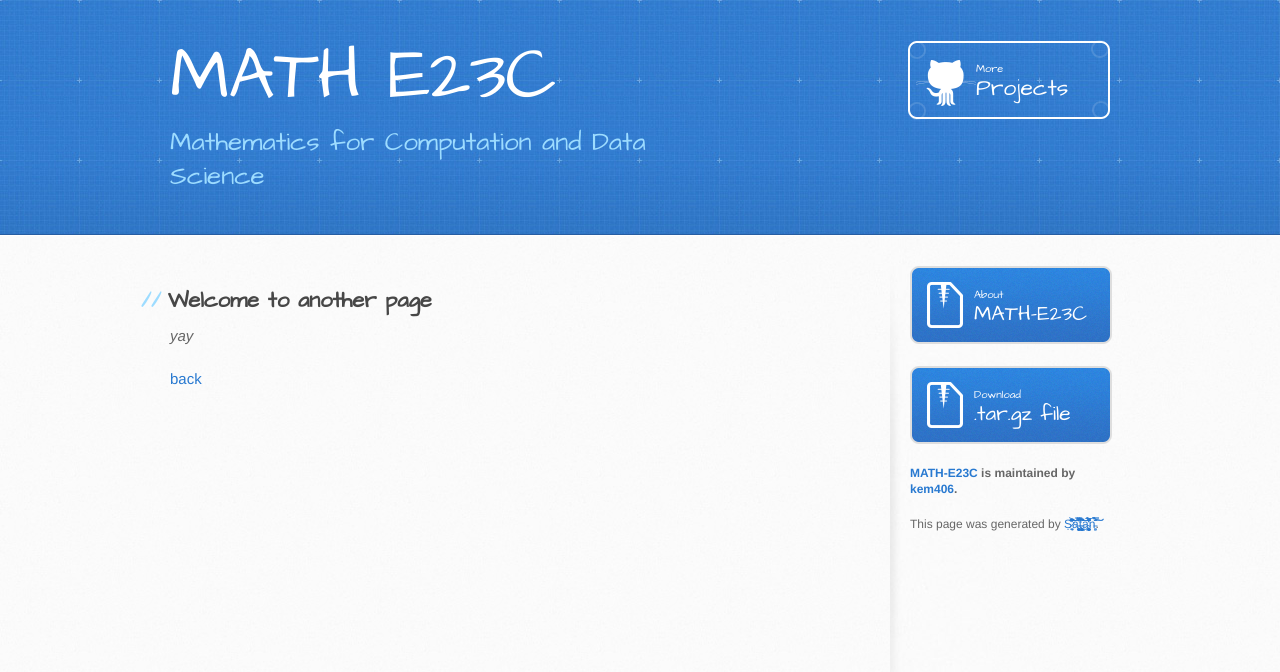
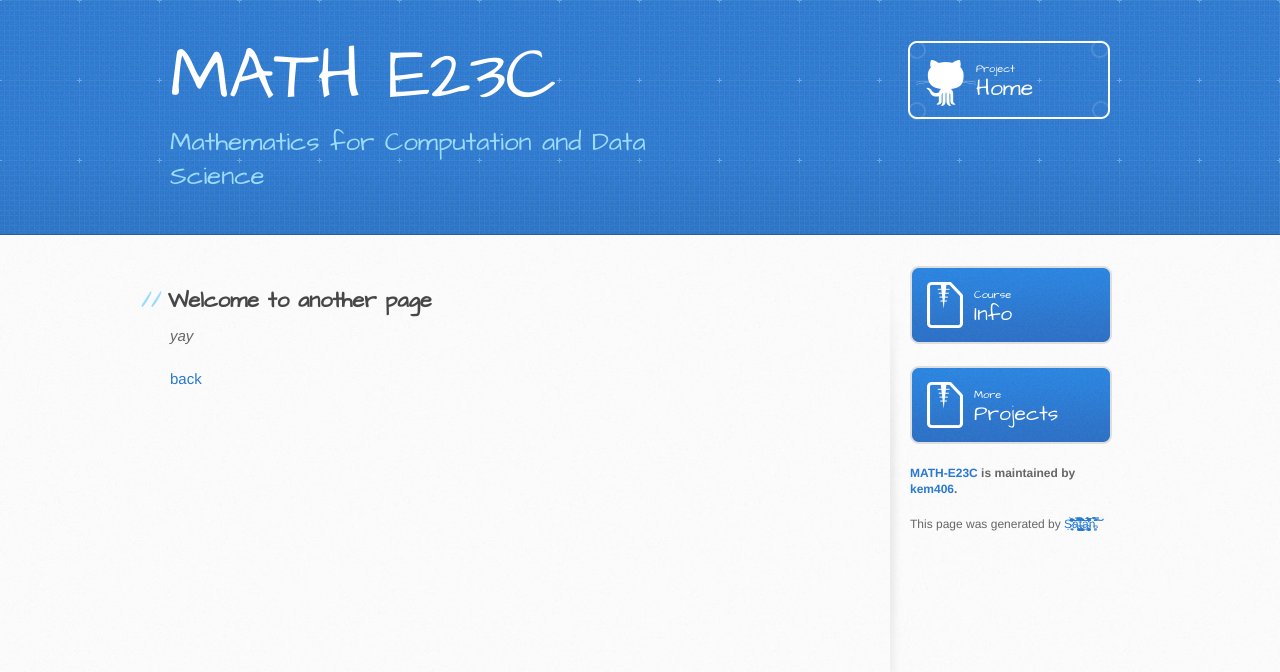
Before and after one commit to kem406/MATH-E23C, a Jekyll site: the page built from another-page.md, in a window 1280 px wide. Shown: the top 672 px of the page. Built offline with Jekyll 4.4.1, drawn with Linux system fonts in a browser that asks for light colours; our own code applies the rules of GitHub Pages for plain Markdown files.

Commit message:
Update default.html

```diff
--- a/_layouts/default.html
+++ b/_layouts/default.html
@@ -22,7 +22,7 @@
         </a>
         <h2>{{ site.description | default: site.github.project_tagline }}</h2>
         {% if site.github.is_project_page %}
-          <a href="{{ site.github.repository_url }}" class="button"><small>More</small>Projects</a>
+          <a href="http://kem406.github.io/MATH-E23C" class="button"><small>Project</small>Home</a>
         {% endif %}
         {% if site.github.is_user_page %}
           <a href="{{ site.github.owner_url }}" class="button"><small>Follow me on</small> GitHub</a>
@@ -38,18 +38,18 @@
 
         <aside id="sidebar">
           {% if site.show_downloads %}
-            <a href="{{ site.github.zip_url }}" class="button">
-              <small>About</small>
-              MATH-E23C
+            <a href="https://www.math.harvard.edu/course/mathematics-23c/" class="button">
+              <small>Course</small>
+              Info
             </a>
-            <a href="{{ site.github.tar_url }}" class="button">
-              <small>Download</small>
-              .tar.gz file
+            <a href="http://kenmichalek.com" class="button">
+              <small>More</small>
+              Projects
             </a>
           {% endif %}
 
           {% if site.github.is_project_page %}
-            <p class="repo-owner"><a href="{{ site.github.repository_url }}">{{ site.github.repository_name }}</a> is maintained by <a href="{{ site.github.owner_url }}">{{ site.github.owner_name }}</a>.</p>
+            <p class="repo-owner"><a href="http://kem406.github.io/MATH-E23C">{{ site.github.repository_name }}</a> is maintained by <a href="http://kem406.github.io">{{ site.github.owner_name }}</a>.</p>
           {% endif %}
 
           <p>This page was generated by <a href="https://pages.github.com">S̷͙̼̣͉̏̀̔͑̈̊͆̋͛̾̽̕͝͝ă̶̞̬͍̝̦̙̻͎͈͒̾̏̽̿́̚͜ţ̶̨̨̗̬͚͕͇̝̰̥̜̠̋̂͆͒̀͊͘͝͝ͅa̴̧͙̬͉̝͓̦̹̼̼̦̰͎̜̪̽̓͂̉̔͊̈́̓̅̚n̵̻̙̈̇̐́̀̉̿͠͝</a>.</p>
```
